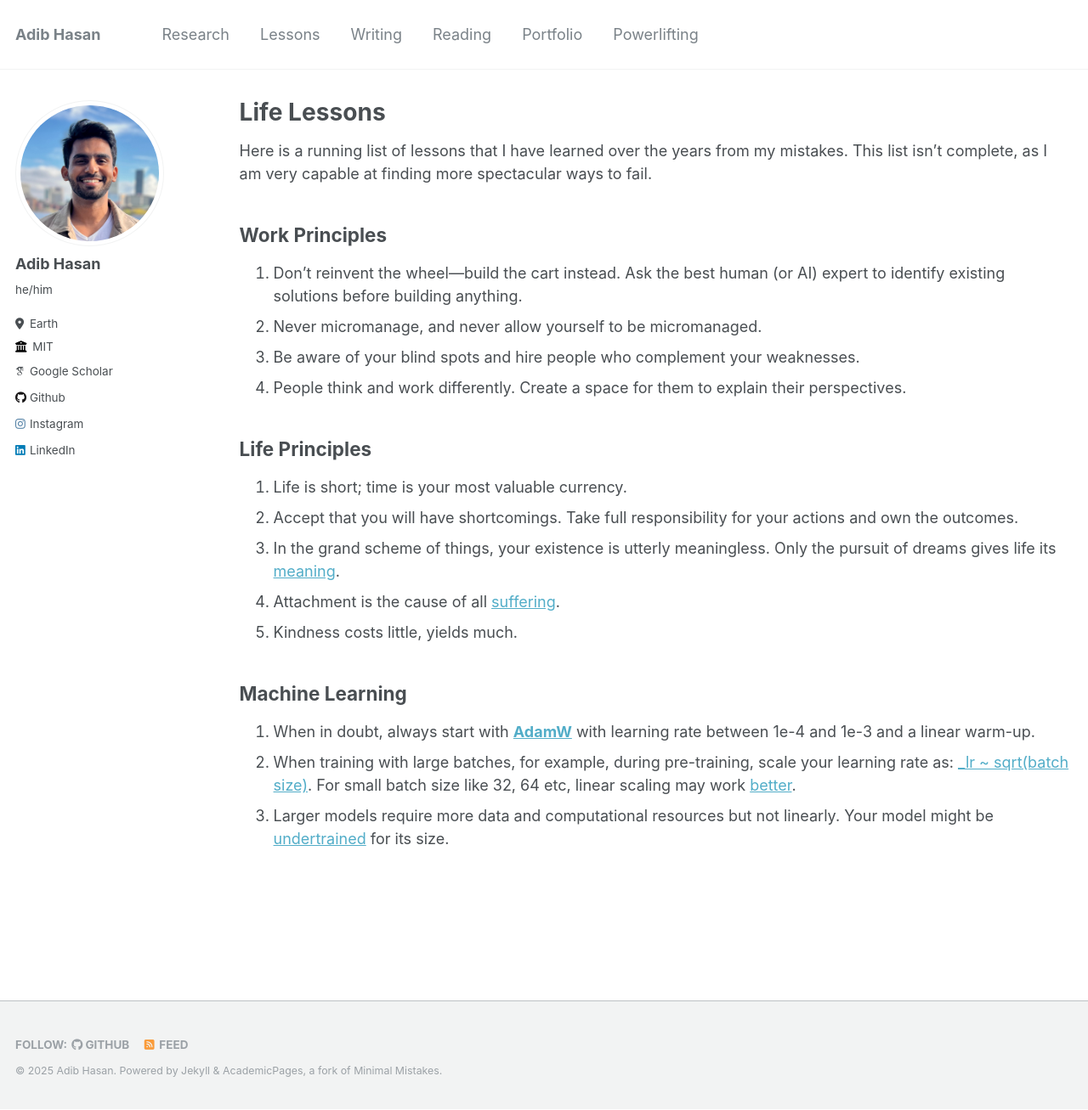
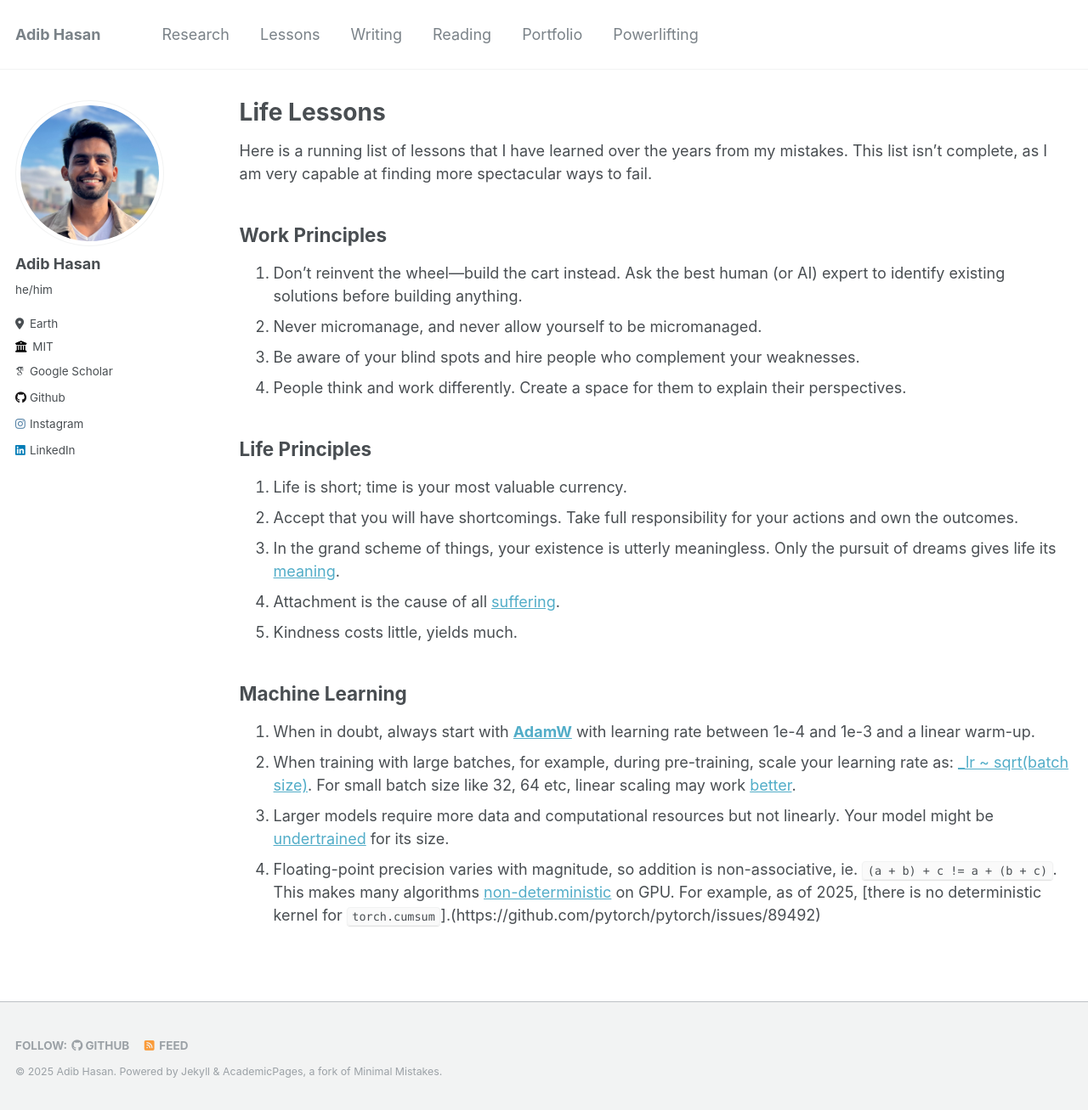
Before and after one commit to Neehan/neehan.github.io, a Jekyll site: the page built from _pages/lessons.md, in a window 1280 px wide and 1307 px high. Shown: the whole window at 85% size. Built offline with Jekyll 4.4.1, drawn with Linux system fonts in a browser that asks for light colours; some web fonts are replaced.

Commit message:
Update lessons.md

```diff
--- a/_pages/lessons.md
+++ b/_pages/lessons.md
@@ -26,3 +26,4 @@ Here is a running list of lessons that I have learned over the years from my mis
 1. When in doubt, always start with **[AdamW](https://docs.pytorch.org/docs/stable/generated/torch.optim.AdamW.html)** with learning rate between 1e-4 and 1e-3 and a linear warm-up.
 2. When training with large batches, for example, during pre-training, scale your learning rate as: [_lr ~ sqrt(batch size)](https://arxiv.org/pdf/1705.08741). For small batch size like 32, 64 etc, linear scaling may work [better](https://arxiv.org/pdf/1404.5997).
 3. Larger models require more data and computational resources but not linearly. Your model might be [undertrained](https://arxiv.org/pdf/2001.08361) for its size.
+4. Floating-point precision varies with magnitude, so addition is non-associative, ie. `(a + b) + c != a + (b + c)`. This makes many algorithms [non-deterministic](https://thinkingmachines.ai/blog/defeating-nondeterminism-in-llm-inference/) on GPU. For example, as of 2025, [there is no deterministic kernel for `torch.cumsum`].(https://github.com/pytorch/pytorch/issues/89492)
```
